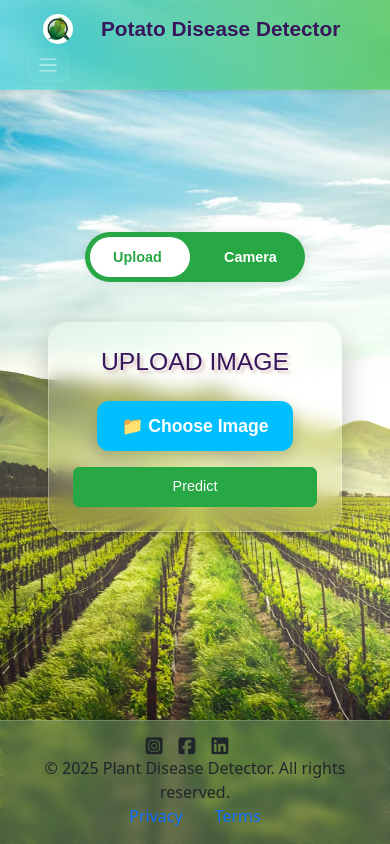
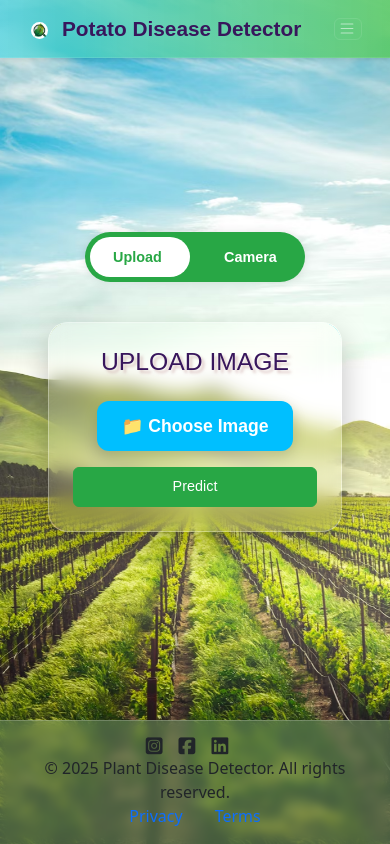
Before and after one commit to 1177SayanShee/Potato-Disease-Detection, a Python web app: template potato-disease-classification/api/templates/index.html in a window 390 px wide. Run offline with Jinja, Linux system fonts and the light colour scheme; the template is opened without the code that fills it, so the values that code supplies are empty; some web fonts are replaced.

Commit message:
Improve the Responsiveness of the navbar for all size devices

```diff
--- a/potato-disease-classification/api/static/style.css
+++ b/potato-disease-classification/api/static/style.css
@@ -173,7 +173,7 @@ h2 {
 
 }
 
-.logo img {
+.logo-img {
     height: 40px;
     vertical-align: middle;
     margin-right: 20px;
@@ -198,15 +198,18 @@ h2 {
 }
 
 
-/* Make adjustments below medium screen (bootstrap breakpoint is 768px) */
+/* For Large screens up to 741px */
 @media (max-width: 741px) {
 
-    .logo img {
+    .logo-img {
         height: 30px;
+        margin-right: 17px;
+        margin-left: 13px;
     }
 
     .navbar-brand {
         font-size: 1.3rem;
+
     }
 
     .navbar-toggler {
@@ -221,6 +224,128 @@ h2 {
     .nav-link {
         font-size: 0.9rem;
         padding: 0.3rem 0.6rem;
+    }
+}
+
+
+/* For Medium screens up to 440px */
+@media (max-width: 440px) {
+
+    .logo-img {
+        height: 20px;
+        margin-right: 10px;
+        margin-left: 10px;
+    }
+
+    .navbar-brand {
+        font-size: 1rem;
+    }
+
+    .navbar-toggler {
+        font-size: 0.8rem;
+        padding: 0.2rem 0.4rem;
+    }
+
+    .navbar {
+        padding: 0.2rem 0.8rem;
+        flex-direction: column;
+        align-items: flex-start;
+    }
+
+    .nav-link {
+        font-size: 0.8rem;
+        padding: 0.2rem 0.5rem;
+    }
+
+    .navbar-collapse {
+        width: 100%;
+    }
+
+    .nav-item {
+        width: 100%;
+        text-align: left;
+    }
+}
+
+/* For small screens up to 400px */
+@media (max-width: 400px) {
+
+    .logo-img {
+        height: 17px;
+        margin-right: 6px;
+        margin-left: 3px;
+    }
+
+    .navbar-brand {
+        font-size: 0.7rem;
+        margin-right: 6px;
+
+    }
+
+    .navbar-toggler {
+        font-size: 0.7rem;
+        padding: 0.1rem 0.3rem;
+    }
+
+    .navbar {
+        padding: 0.2rem 0.8rem;
+        flex-direction: column;
+        align-items: flex-start;
+    }
+
+    .nav-link {
+        font-size: 0.8rem;
+        padding: 0.2rem 0.5rem;
+    }
+
+    .navbar-collapse {
+        width: 100%;
+    }
+
+    .nav-item {
+        width: 100%;
+        text-align: left;
+    }
+}
+
+/* For very small screens up to 380px */
+@media (max-width: 380px) {
+
+    .logo-img {
+        height: 17px;
+        margin-right: 6px;
+        margin-left: 3px;
+    }
+
+    .navbar-brand {
+        font-size: 0.9rem !important;
+        margin-right: 4px;
+
+    }
+
+    .navbar-toggler {
+        font-size: 0.6rem;
+        padding: 0.1rem 0.3rem;
+    }
+
+    .navbar {
+        padding: 0.1rem 0.7rem;
+        flex-direction: column;
+        align-items: flex-start;
+    }
+
+    .nav-link {
+        font-size: 0.8rem;
+        padding: 0.2rem 0.5rem;
+    }
+
+    .navbar-collapse {
+        width: 100%;
+    }
+
+    .nav-item {
+        width: 100%;
+        text-align: left;
     }
 }
 
@@ -243,7 +368,6 @@ h2 {
 }
 
 /* Toggle Hamburger Button Effect */
-
 .custom-toggler:hover {
     background-color: rgba(255, 255, 255, 0.15);
     box-shadow: 0 0 8px rgba(255, 255, 255, 0.5);
@@ -251,7 +375,10 @@ h2 {
     cursor: pointer;
 }
 
-
+.navbar-shrink {
+    padding: 0.25rem 1rem;
+    background-color: rgba(73, 213, 226, 0.9);
+  }
 
 
 /* Footer styling */
@@ -502,3 +629,7 @@ h2 {
     background-color: #17a2b8;
     transform: scale(1.03);
 }
+
+/* html {
+    scroll-padding-top: 80px;
+  } */
--- a/potato-disease-classification/api/templates/includes/navbar.html
+++ b/potato-disease-classification/api/templates/includes/navbar.html
@@ -3,7 +3,7 @@
 
     <div class="d-flex align-items-center flex-shrink-1 me-3">
       <a class="logo text-decoration-none" href="/">
-        <img src="/static/ProjectIcons/plantdiseaseicon.jpg" alt="iconImage.png" class="logo-img">
+        <img src="/static/ProjectIcons/plantdiseaseicon.jpg" alt="Potato Plant Disease Icon" class="logo-img">
       </a>
       <a class="navbar-brand cal-sans-regular brand-text ms-2 mb-0" href="/">Potato Disease Detector</a>
       <!-- <a class="btn btn-success me-2" href="/about">About</a> -->
@@ -25,7 +25,7 @@
           <a class="nav-link btn btn-success text-white my-1 mx-1" href="/about">About</a>
         </li>
         <li class="nav-item">
-          <a class="nav-link btn btn-success text-white my-1 mx-1" href="/login">Login</a>
+          <a class="nav-link btn btn-success text-white my-1 mx-1" href="/">Login</a>
 
         </li>
         <li class="nav-item">
--- a/potato-disease-classification/api/templates/index.html
+++ b/potato-disease-classification/api/templates/index.html
@@ -236,5 +236,16 @@
         }
     }
 
+    // Add in your base.js or script tag
+window.addEventListener("scroll", () => {
+  const navbar = document.querySelector(".navbar");
+  if (window.scrollY > 50) {
+    navbar.classList.add("navbar-shrink");
+  } else {
+    navbar.classList.remove("navbar-shrink");
+  }
+});
+
+
 </script>
 {% endblock %}
```
Also changed, not shown: potato-disease-classification/api/templates/includes/navbarOriginal.html (added, +34 -0 lines).
